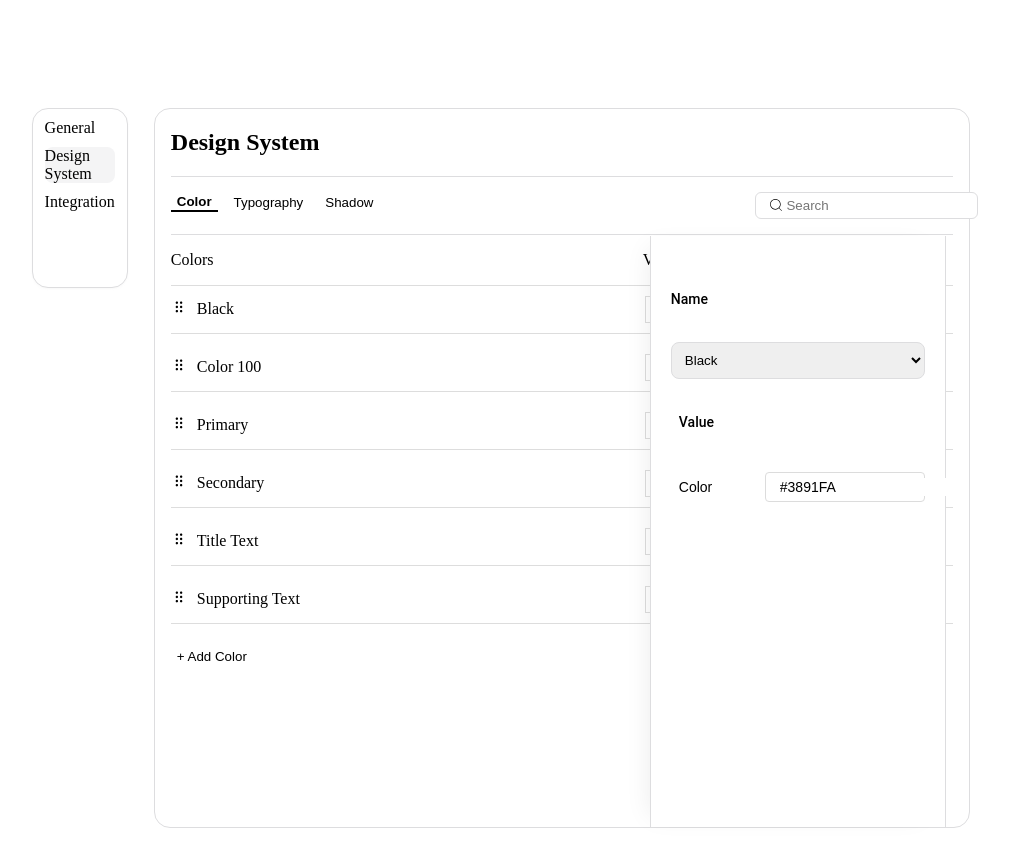
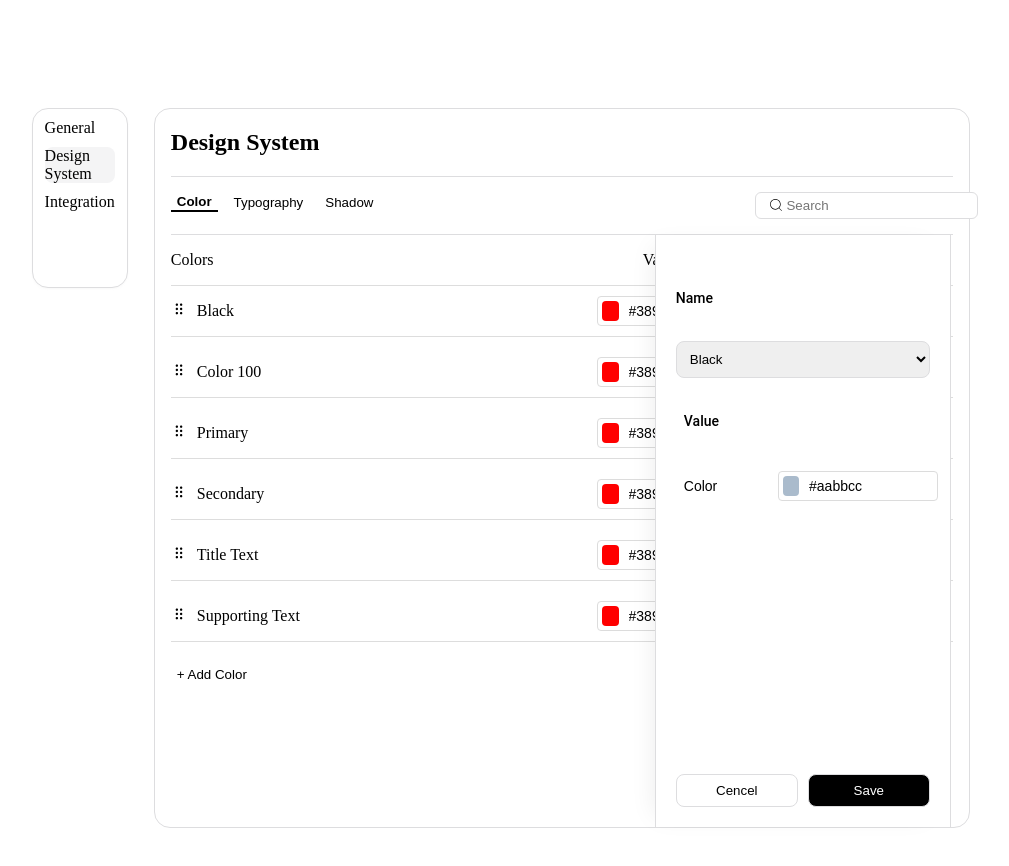
Before and after one commit to mydul62/kodezen-color-picker, a React (Vite) app: page / in a window 1280 px wide. Shown: the top 866 px of the page, without its empty margins (166-1175 px from the left). Built offline with nearby package versions, Linux system fonts and the light colour scheme.

Commit message:
added color picker on project

```diff
--- a/package.json
+++ b/package.json
@@ -13,9 +13,9 @@
     "array-move": "^4.0.0",
     "react": "^18.3.1",
     "react-beautiful-dnd": "^13.1.1",
+    "react-colorful": "^5.6.1",
     "react-dom": "^18.3.1",
     "react-icons": "^5.3.0",
-    "react-sortable-hoc": "^0.1.0",
     "uuid": "^10.0.0"
   },
   "devDependencies": {
--- a/src/App.css
+++ b/src/App.css
@@ -170,9 +170,12 @@
 .kzui-add-colors {
   position: absolute;
   width: 296px;
-  height: 591px;
-  left: 495px;
-  top: 127px;
+  height: 592px;
+  justify-content: space-between;
+  flex-direction: column;
+  display: hidden;
+  right: 18px;
+  top: 126px;
   bottom: 1px;
   padding: 20px;
   box-sizing: border-box;
@@ -201,6 +204,7 @@
 }
 .kzui-color-code {
   display: flex;
+  width: 100%;
   justify-content: space-between;
   align-items: center;
 }
@@ -219,9 +223,8 @@
 }
 
 .kzui-color-box {
-  width: 40px;
+  width: 20px;
   height: 20px;
-  background-color: red;
   border-radius: 4px;
 }
 
@@ -232,3 +235,47 @@
   color: #000;
   font-size: 14px;
 }
+.showdrower{
+display: flex !important;
+}
+.hidedrower{
+display: none !important;;
+}
+.kzui-action-btns{
+display: flex;
+flex-direction: row;
+gap: 10px;
+justify-content: space-between;
+}
+.kzui-btn-white{
+  border: 1px solid rgb(221, 221, 223);
+  border-radius: 8px;
+  background-color: #fff;
+  width: 100%;
+  color: #000;
+  padding: 8px 20px 8px 20px;
+}
+.kzui-btn-black{
+  border: 1px solid rgb(221, 221, 223);
+  border-radius: 8px;
+  background-color: #000;
+  width: 100%;
+  color: #fff;
+  padding: 8px 20px 8px 20px;
+}
+.kzui-btn-white:hover{
+ background-color: black;
+ color: white;
+}
+.kzui-btn-white:hover + .kzui-btn-black{
+  background-color: #fff;
+  color: #000;
+}
+.kzui-btn-black:hover{
+ background-color: white;
+ color: black;
+}
+.kzui-btn-black:hover + .kzui-btn-white{
+  background-color: #000;
+  color: #fff;
+}
--- a/src/App.jsx
+++ b/src/App.jsx
@@ -4,18 +4,17 @@ import { BsThreeDots } from "react-icons/bs";
 import { PiPencilThin } from "react-icons/pi";
 import { HiOutlineDuplicate } from "react-icons/hi";
 import { RiDeleteBin6Line } from "react-icons/ri";
+import { HexColorPicker } from "react-colorful";
 import "./App.css";
 import React, { useState } from "react";
-import {
-  SortableContainer,
-  SortableElement,
-  SortableHandle,
-} from "react-sortable-hoc";
 import { arrayMoveImmutable } from "array-move";
 
 const ColorTab = () => {
   const [show, setShow] = useState(false);
-  const [drower, setDrower] = useState(false);
+  const [drower, setDrower] = useState(true);
+  const [color, setColor] = useState("#aabbcc");
+  const [showColorPicker, setShowCOlorPicker] = useState(false);
+
   const [colors, setColors] = useState([
     { id: 1, name: "Black", value: "#000000" },
     { id: 2, name: "Color 100", value: "#FFFFFF" },
@@ -36,11 +35,11 @@ const ColorTab = () => {
       {
         ...colorToDuplicate,
         id: colors.length + 1,
-        name: `${colorToDuplicate.name} Copy`,
+        name: `${colorToDuplicate.name}`,
       },
     ]);
   };
-
+ console.log(color)
   return (
     <div className="kzui-settings">
       <div className="kzui-sidebar">
@@ -83,11 +82,18 @@ const ColorTab = () => {
               </div>
               <div className="kzui-color-item">
                 <span className="kzui-color-name">{color.name}</span>
+                <div className="kzui-color-input">
+                <div style={{
+                backgroundColor:'red',
+                }} className="kzui-color-box"></div>
                 <input
-                  className="kzui-color-value"
-                  value={color.value}
+                  type="text"
+                  value="#3891FA"
                   readOnly
+                  className="kzui-color-code"
                 />
+
+              </div>
                 <div className="kzui-color-actions">
                   <button
                     onClick={() => setShow(true)}
@@ -114,10 +120,11 @@ const ColorTab = () => {
           ))}
         </div>
 
-        <button className="kzui-add-color">+ Add Color</button>
-        <div className="kzui-add-colors">
+        <button onClick={()=>setDrower(true)} className="kzui-add-color">+ Add Color</button>
+        <div className={`kzui-add-colors ${drower?'showdrower':'hidedrower'}`} >
+
+          <div>
           <h6 className="kzui-color-name-title">Name</h6>
-          <div>
             <select name="" id="" className="kzui-color-name-selectbox ">
               <option value="">Black</option>
               <option value="">Color 100</option>
@@ -132,16 +139,22 @@ const ColorTab = () => {
             </div>
             <div className=" kzui-color-code">
               <p>Color</p>
-              <div className="kzui-color-input">
-                <div className="kzui-color-box"></div>
+              <div  onMouseOut={()=>setShowCOlorPicker(false)} onMouseOver={()=>setShowCOlorPicker(true)}  className="kzui-color-input">
+                <div style={{
+                backgroundColor:`${color}`,
+                }} className="kzui-color-box">{showColorPicker && <HexColorPicker  style={{marginTop:'25px'}} className="" color={color} onChange={setColor} />}</div>
                 <input
                   type="text"
-                  value="#3891FA"
                   readOnly
+                  value={color}
                   className="kzui-color-code"
                 />
               </div>
             </div>
+          </div>
+          <div className="kzui-action-btns">
+          <button onClick={()=>setDrower(false)} className="kzui-btn-white">Cencel</button>
+          <button className=" kzui-btn-black">Save</button>
           </div>
         </div>
       </div>
```
Also changed, not shown: 1 other file (tests, documents, lock files or other folders).
